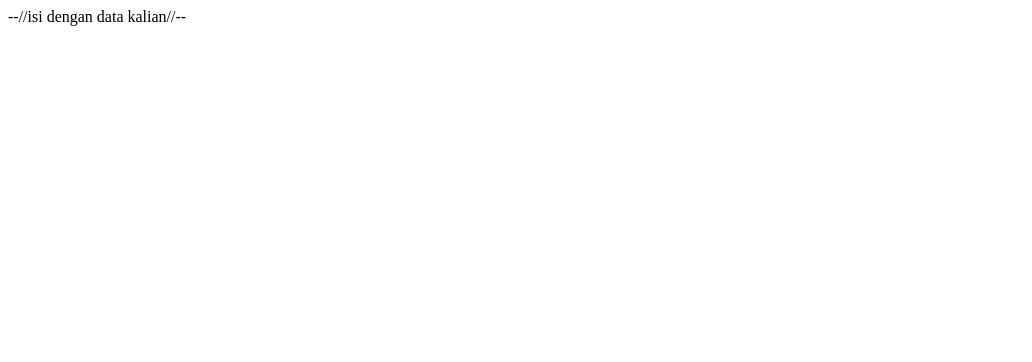
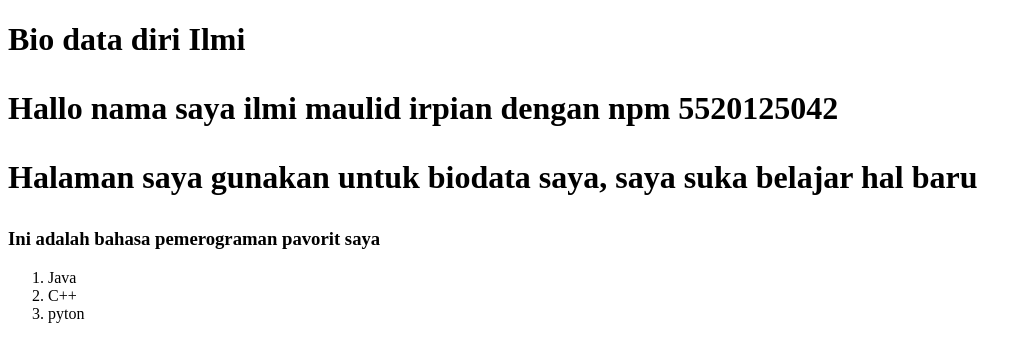
Before and after one commit to Ilmimauldirpian/PWD-3-P1, a plain HTML site: page Index.html in a window 1280 px wide. Shown: the whole page, without its empty margins (0-1032 px from the left). Drawn offline with Linux system fonts and the light colour scheme.

Commit message:
mengisi biodata

```diff
--- a/Index.html
+++ b/Index.html
@@ -6,7 +6,14 @@
     <title>Biodata</title>
 </head>
 <body>
-    --//isi dengan data kalian//--
-
+   <h1>Bio data diri Ilmi</h>
+   <p>Hallo nama saya ilmi maulid irpian dengan npm 5520125042 </p>
+   <p>Halaman saya gunakan untuk biodata saya, saya suka belajar hal baru</p>
+	<h3>Ini adalah bahasa pemerograman pavorit saya</h3>
+	<ol>
+	<li>Java</li>
+	<li>C++</li>
+	<li>pyton</li>
+	</ol>
 </body>
 </html>
```
